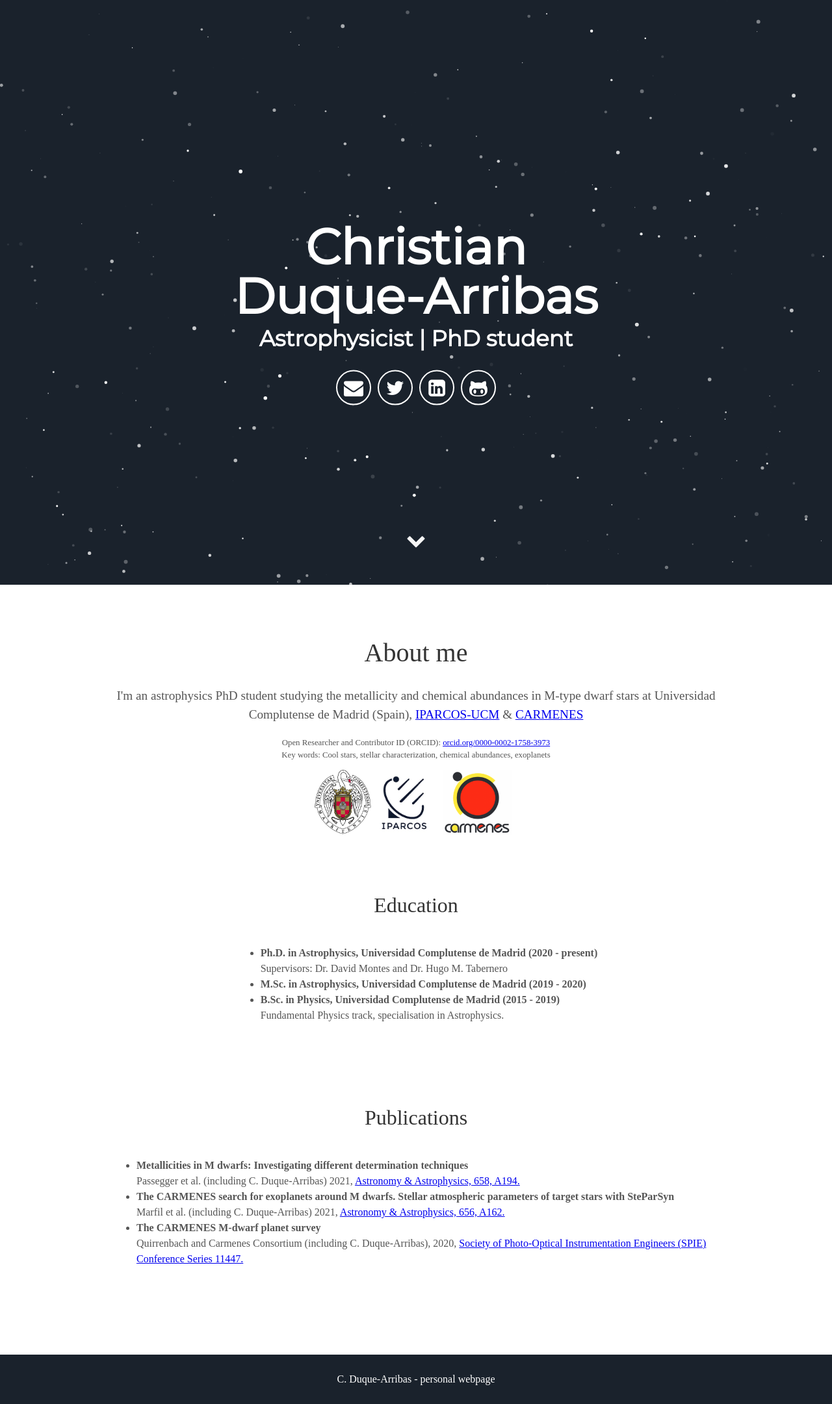
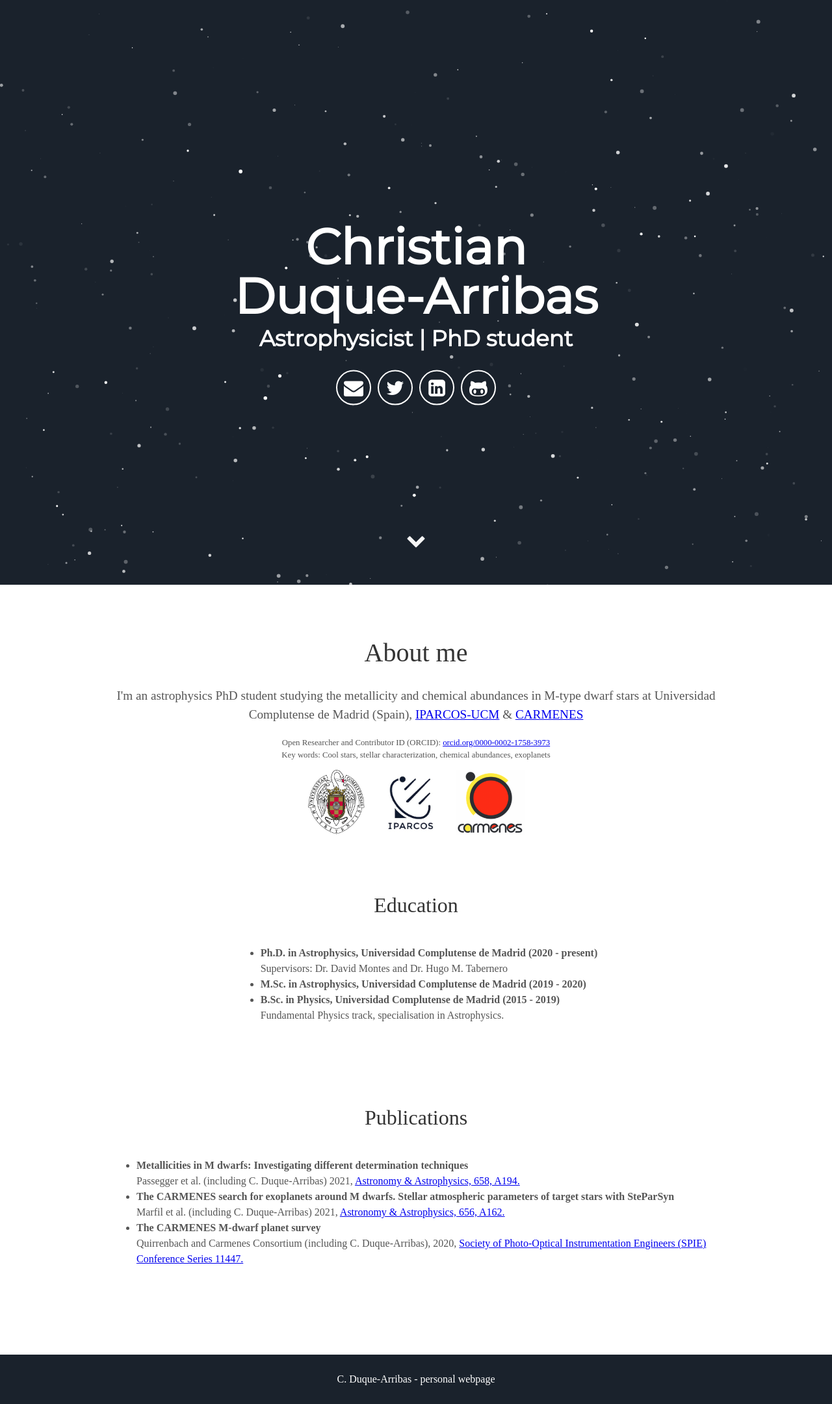
Before and after one commit to chrduque/chrduque.github.io, a Jekyll site: the page built from index.html, in a window 1280 px wide. Shown: the whole page at 65% size. Built offline with Jekyll 4.4.1, drawn with Linux system fonts in a browser that asks for light colours; some web fonts are replaced.

Commit message:
Update about.html

```diff
--- a/_includes/about.html
+++ b/_includes/about.html
@@ -5,8 +5,8 @@
   <p style="font-size: 0.8rem">Open Researcher and Contributor ID (ORCID): <a href="https://orcid.org/0000-0002-1758-3973" target="_blank">orcid.org/0000-0002-1758-3973</a><br>
   Key words: Cool stars, stellar characterization, chemical abundances, exoplanets</p>
 
-  <img src="images/ucm_logo.png" alt="UCM logo" height="100rem" width="89rem">
-  <img src="images/iparcos_logo.jpg" alt="IPARCOS logo" height="100rem" width="89rem">
+  <img src="images/ucm_logo.png" alt="UCM logo" height="100rem" width="89rem" hspace="10">
+  <img src="images/iparcos_logo.jpg" alt="IPARCOS logo" height="100rem" width="89rem" hspace="10">
   <img src="images/carmenes_logo.png" alt="CARMENES logo" height="100rem" width="106rem" hspace="10">
 </div>
 <div class="user">
```
